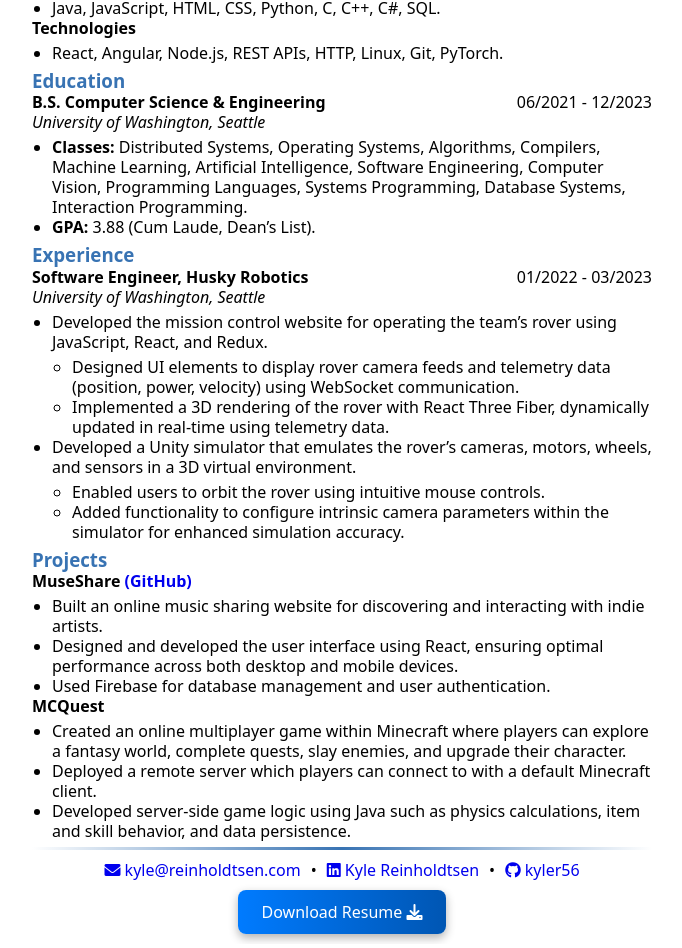
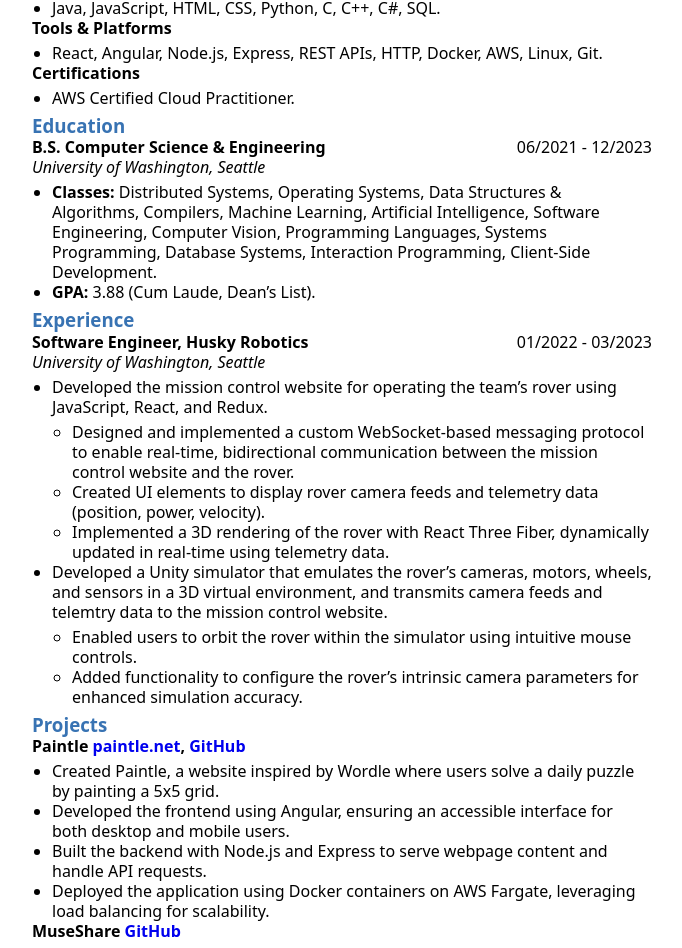
Before and after one commit to KyleR56/kyler56.github.io, a React (Vite) app: page / in a window 1280 px wide. Shown: the part 259-1207 px from the top of the page, without its empty margins (298-980 px from the left). Built offline with nearby package versions, Linux system fonts and the light colour scheme.

Commit message:
Make updates

```diff
--- a/src/App.jsx
+++ b/src/App.jsx
@@ -12,7 +12,7 @@
         <section>
           <h3>About</h3>
           <p>
-            Proficient full-stack developer with 2 years of experience in web programming, object-oriented design, distributed systems, and machine learning. Thrives in collaborative environments and works effectively in teams to deliver high-quality software.
+            Proficient full stack developer with 1+ years of experience in web programming, object-oriented design, distributed systems, and machine learning. Thrives in collaborative environments and works effectively in teams to deliver high-quality software.
           </p>
         </section>
         <section>
@@ -21,9 +21,13 @@
           <ul>
             <li>Java, JavaScript, HTML, CSS, Python, C, C++, C#, SQL.</li>
           </ul>
-          <h4>Technologies</h4>
+          <h4>Tools & Platforms</h4>
           <ul>
-            <li>React, Angular, Node.js, REST APIs, HTTP, Linux, Git, PyTorch.</li>
+            <li>React, Angular, Node.js, Express, REST APIs, HTTP, Docker, AWS, Linux, Git.</li>
+          </ul>
+          <h4>Certifications</h4>
+          <ul>
+            <li>AWS Certified Cloud Practitioner.</li>
           </ul>
         </section>
         <section>
@@ -34,7 +38,10 @@
           </div>
           <p><i>University of Washington, Seattle</i></p>
           <ul>
-            <li><b>Classes: </b>Distributed Systems, Operating Systems, Algorithms, Compilers, Machine Learning, Artificial Intelligence, Software Engineering, Computer Vision, Programming Languages, Systems Programming, Database Systems, Interaction Programming.</li>
+            <li>
+              <b>Classes: </b>
+              Distributed Systems, Operating Systems, Data Structures & Algorithms, Compilers, Machine Learning, Artificial Intelligence, Software Engineering, Computer Vision, Programming Languages, Systems Programming, Database Systems, Interaction Programming, Client-Side Development.
+            </li>
             <li><b>GPA: </b>3.88 (Cum Laude, Dean’s List).</li>
           </ul>
         </section>
@@ -49,33 +56,40 @@
             <li>
               Developed the mission control website for operating the team’s rover using JavaScript, React, and Redux.
               <ul>
-                <li>Designed UI elements to display rover camera feeds and telemetry data (position, power, velocity)
-                using WebSocket communication.</li>
-                <li>Implemented a 3D rendering of the rover with React Three Fiber, dynamically updated in real-time using telemetry data.</li>
+                <li>Designed and implemented a custom WebSocket-based messaging protocol to enable real-time, bidirectional communication between the mission control website and the rover.</li>
+                <li>Created UI elements to display rover camera feeds and telemetry data (position, power, velocity).</li>
+                <li>Implemented a 3D rendering of the rover with React Three Fiber, dynamically updated in real-time
+                using telemetry data.</li>
               </ul>
             </li>
             <li>
-              Developed a Unity simulator that emulates the rover’s cameras, motors, wheels, and sensors in a 3D virtual environment.
+            Developed a Unity simulator that emulates the rover’s cameras, motors, wheels, and sensors in a 3D virtual environment, and transmits camera feeds and telemtry data to the mission control website.
               <ul>
-                <li>Enabled users to orbit the rover using intuitive mouse controls.</li>
-                <li>Added functionality to configure intrinsic camera parameters within the simulator for enhanced simulation accuracy.</li>
+                <li>Enabled users to orbit the rover within the simulator using intuitive mouse controls.</li>
+                <li>Added functionality to configure the rover’s intrinsic camera parameters for enhanced simulation accuracy.</li>
               </ul>
             </li>
           </ul>
         </section>
         <section>
           <h3>Projects</h3>
-          <h4>MuseShare <a href='https://github.com/KyleR56/MuseShare'>(GitHub)</a></h4>
+          <h4>Paintle <a href='https://paintle.net'>paintle.net</a>, <a href='https://github.com/KyleR56/MuseShare'>GitHub</a></h4>
+          <ul>
+            <li>Created Paintle, a website inspired by Wordle where users solve a daily puzzle by painting a 5x5 grid.</li>
+            <li>Developed the frontend using Angular, ensuring an accessible interface for both desktop and mobile users.</li>
+            <li>Built the backend with Node.js and Express to serve webpage content and handle API requests.</li>
+            <li>Deployed the application using Docker containers on AWS Fargate, leveraging load balancing for scalability.</li>
+          </ul>
+          <h4>MuseShare <a href='https://github.com/KyleR56/MuseShare'>GitHub</a></h4>
           <ul>
             <li>Built an online music sharing website for discovering and interacting with indie artists.</li>
-            <li>Designed and developed the user interface using React, ensuring optimal performance across both
-            desktop and mobile devices.</li>
+            <li>Designed and developed the user interface using React, following a mobile-first approach.</li>
             <li>Used Firebase for database management and user authentication.</li>
           </ul>
-          <h4>MCQuest</h4>
+          <h4>MCQuest <a href='https://github.com/KyleR56/mc-quest'>GitHub</a></h4>
           <ul>
-            <li>Created an online multiplayer game within Minecraft where players can explore a fantasy world, complete quests, slay enemies, and upgrade their character.</li>
-            <li>Deployed a remote server which players can connect to with a default Minecraft client.</li>
+            <li>Collaborated with a team of 5 to create an online multiplayer game within Minecraft, where players explore a fantasy world, complete quests, slay enemies, and upgrade their character.</li>
+            <li>Followed an Agile development cycle with continuous integration and continuous deployment (CI/CD) to streamline updates, automate testing, and maintain code quality.</li>
             <li>Developed server-side game logic using Java such as physics calculations, item and skill behavior, and data persistence.</li>
           </ul>
         </section>
@@ -92,7 +106,7 @@
           </a>
           <span className='separator'>•</span>
           <a href='https://github.com/kyler56'>
-            <i className='fab fa-github'></i> kyler56
+            <i className='fab fa-github'></i> KyleR56
           </a>
         </div>
         <a href='https://github.com/KyleR56/Resume/releases/download/v1.1/Kyle_Reinholdtsen_Resume.pdf' download='Kyle_Reinholdtsen_Resume.pdf' className='download-button'>
```
Also changed, not shown: 1 other file (tests, documents, lock files or other folders).
